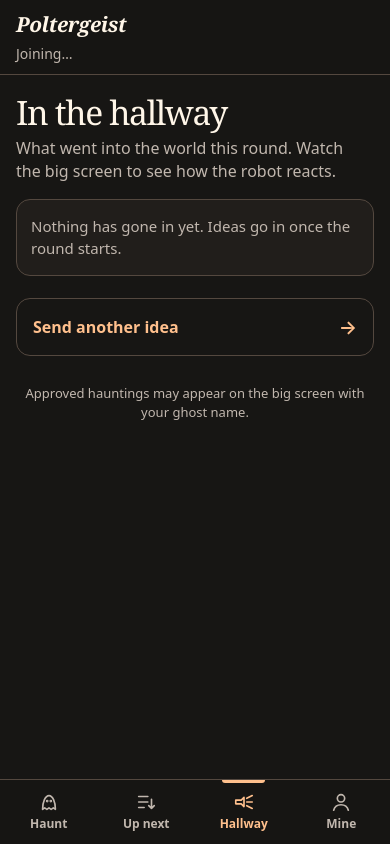
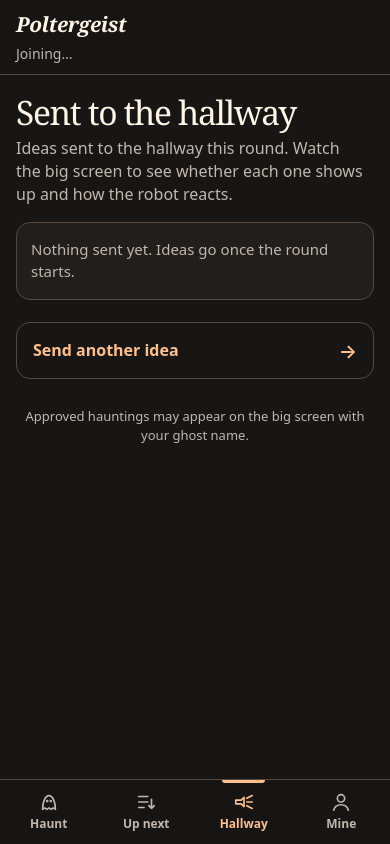
Before and after one commit to HydroAcrid/poltergeist, a website: page apps/crowd/web/haunt.html in a window 390 px wide. Both pictures are taken after a click on the link "Hallway". Drawn offline with Linux system fonts and the light colour scheme; no server answers.

Commit message:
[crowd] phone says 'Sent to the hallway' on delivery; 'In the hallway' waits for camera evidence
Co-Authored-By: Claude Opus 5.5 <noreply@anthropic.com>

```diff
--- a/apps/crowd/web/haunt.html
+++ b/apps/crowd/web/haunt.html
@@ -146,8 +146,8 @@ ol,ul{list-style:none;margin:0;padding:0}
   </section>
 
   <section class="screen" id="screen-hallway" aria-labelledby="h-hallway" hidden>
-    <h1 id="h-hallway" tabindex="-1">In the hallway</h1>
-    <p class="lede">What went into the world this round. Watch the big screen to see how the robot reacts.</p>
+    <h1 id="h-hallway" tabindex="-1">Sent to the hallway</h1>
+    <p class="lede">Ideas sent to the hallway this round. Watch the big screen to see whether each one shows up and how the robot reacts.</p>
     <ol class="list card" id="hallway"></ol>
     <a class="next" href="#haunt">Send another idea</a>
   </section>
@@ -293,11 +293,11 @@ ol,ul{list-style:none;margin:0;padding:0}
   // ---------- rendering ----------
   const STATUS = {
     dispatched: ["Going into the hallway…", "p-go"],
-    injected: ["Sent to world", "p-ok"],
+    injected: ["Sent to the hallway", "p-ok"],
     failed: ["Didn't make it in", "p-bad"],
     rejected: ["Not approved", "p-bad"],
   };
-  const STEPS = ["Checking", "Approved", "Up next", "Sent to world"];
+  const STEPS = ["Checking", "Approved", "Up next", "Sent to the hallway"];
 
   // Index of the current step; STEPS.length means every step is done.
   function stepIndex(h, isHead) {
@@ -335,7 +335,7 @@ ol,ul{list-style:none;margin:0;padding:0}
     const live = state.mine.find((h) => h.status === "dispatched" || (h.status === "injected" && hall.some((x) => x.hauntId === h.hauntId)));
     hap.textContent = "";
     if (live) {
-      hap.append(live.status === "dispatched" ? "👻 Your idea is going into the hallway now!" : "👻 Your idea is in the hallway. Watch the big screen!", el("small", "", live.moderated?.text || ""));
+      hap.append(live.status === "dispatched" ? "👻 Your idea is going into the hallway now!" : "👻 Your idea was sent to the hallway. Watch the big screen!", el("small", "", live.moderated?.text || ""));
       hap.href = "#hallway";
     } else if (head && mineIds.has(head.hauntId)) {
       hap.append("Your idea is up next!", el("small", "", head.moderated?.text || ""));
@@ -366,7 +366,7 @@ ol,ul{list-style:none;margin:0;padding:0}
     // Hallway
     const hw = $("hallway");
     hw.textContent = "";
-    if (!hall.length) hw.append(el("li", "empty", state.episodeActive ? "Nothing has gone in yet. The first idea goes in a few seconds after the robot starts." : "Nothing has gone in yet. Ideas go in once the round starts."));
+    if (!hall.length) hw.append(el("li", "empty", state.episodeActive ? "Nothing sent yet. The first idea goes a few seconds after the robot starts." : "Nothing sent yet. Ideas go once the round starts."));
     for (const h of hall) {
       const li = el("li");
       const b = el("div", "body");
@@ -401,7 +401,7 @@ ol,ul{list-style:none;margin:0;padding:0}
       } else {
         const at = stepIndex(h, head?.hauntId === h.hauntId);
         const steps = el("ol", "steps");
-        steps.setAttribute("aria-label", "Progress: " + (STEPS[at] || "Sent to world"));
+        steps.setAttribute("aria-label", "Progress: " + (STEPS[at] || "Sent to the hallway"));
         STEPS.forEach((s, i) => steps.append(el("li", i < at ? "done" : i === at ? "now" : "", s)));
         b.append(steps);
       }
```
Also changed, not shown: apps/crowd/test/haunt-flow.test.ts (+4 -0 lines).
